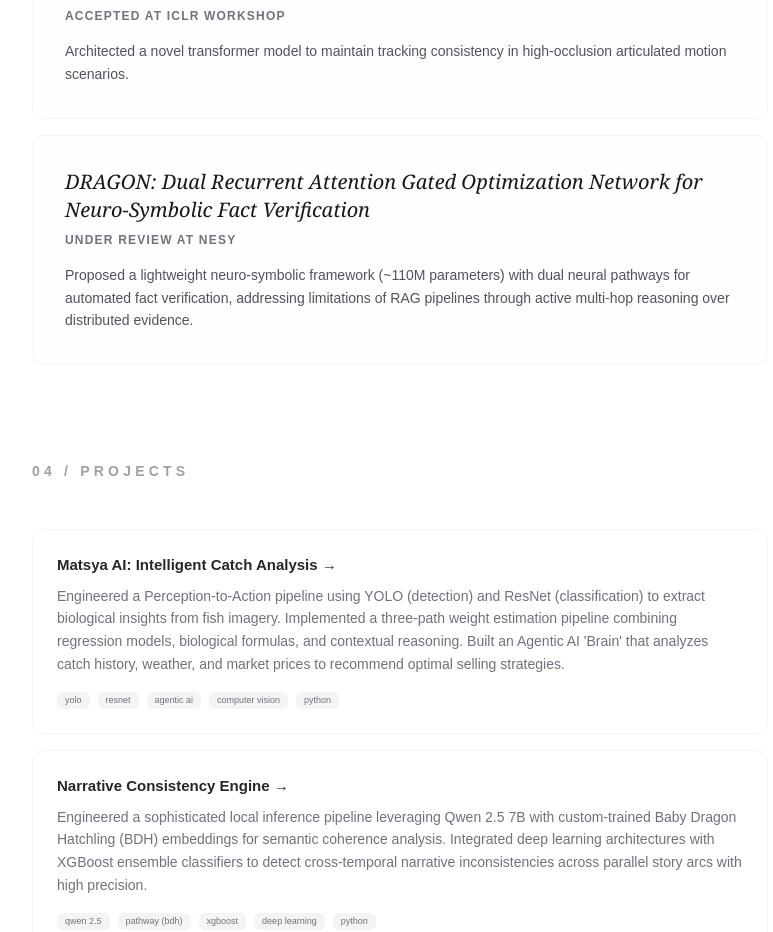
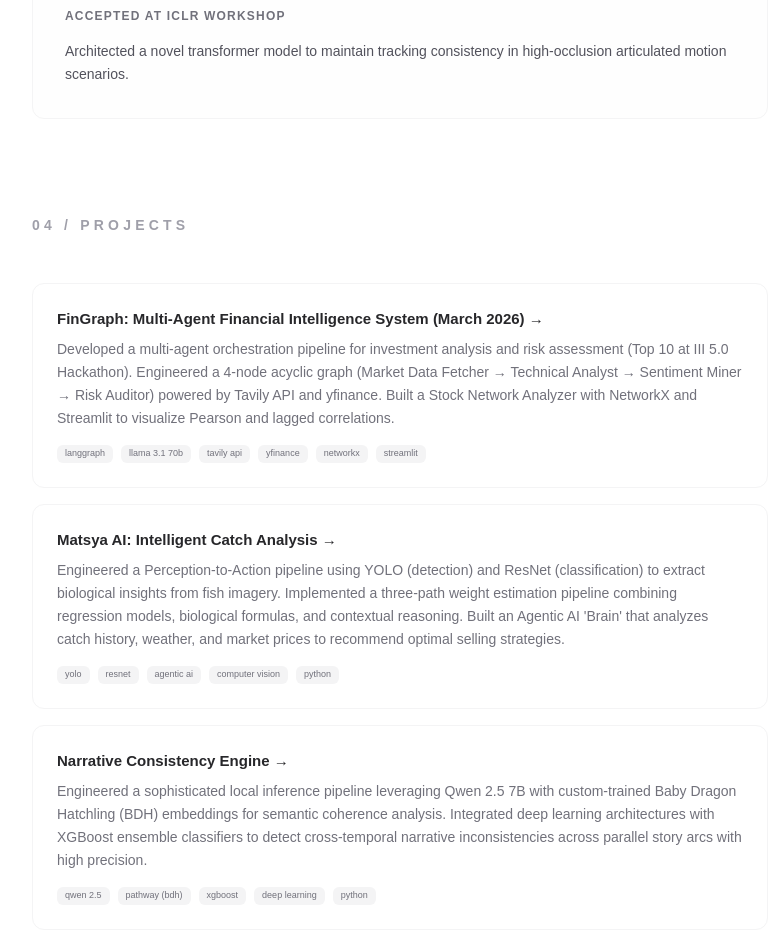
Before and after one commit to SaqlainSQX/portfolio, a Next.js app: page / in a window 1280 px wide. Shown: the part 1144-2076 px from the top of the page, without its empty margins (368-1141 px from the left). Built offline with nearby package versions, Linux system fonts and the light colour scheme.

Commit message:
updates to project and paper

```diff
--- a/app/page.tsx
+++ b/app/page.tsx
@@ -65,19 +65,18 @@ export default function Home() {
                 Architected a novel transformer model to maintain tracking consistency in high-occlusion articulated motion scenarios.
               </p>
             </a>
-            <div className="p-8 rounded-xl border border-zinc-100 bg-zinc-50/30 mt-4">
-              <h3 className="font-serif text-xl text-zinc-900 mb-2 italic">DRAGON: Dual Recurrent Attention Gated Optimization Network for Neuro-Symbolic Fact Verification</h3>
-              <p className="text-xs text-zinc-500 mb-4 font-mono tracking-widest uppercase font-bold">Under Review at NeSy</p>
-              <p className="text-sm text-zinc-600 leading-relaxed">
-                Proposed a lightweight neuro-symbolic framework (~110M parameters) with dual neural pathways for automated fact verification, addressing limitations of RAG pipelines through active multi-hop reasoning over distributed evidence.
-              </p>
-            </div>
           </section>
 
           {/* Projects Section */}
           <section id="projects" className="mb-24">
             <h2 className="text-sm font-bold text-zinc-400 uppercase tracking-[0.3em] mb-12">04 / Projects</h2>
             <div className="flex flex-col gap-4">
+              <ProjectCard
+                title="FinGraph: Multi-Agent Financial Intelligence System (March 2026)"
+                tags={["LangGraph", "Llama 3.1 70B", "Tavily API", "yfinance", "NetworkX", "Streamlit"]}
+                description="Developed a multi-agent orchestration pipeline for investment analysis and risk assessment (Top 10 at III 5.0 Hackathon). Engineered a 4-node acyclic graph (Market Data Fetcher → Technical Analyst → Sentiment Miner → Risk Auditor) powered by Tavily API and yfinance. Built a Stock Network Analyzer with NetworkX and Streamlit to visualize Pearson and lagged correlations."
+                link="https://github.com/SaqlainSQX/III5.0"
+              />
               <ProjectCard
                 title="Matsya AI: Intelligent Catch Analysis"
                 tags={["YOLO", "ResNet", "Agentic AI", "Computer Vision", "Python"]}
```
